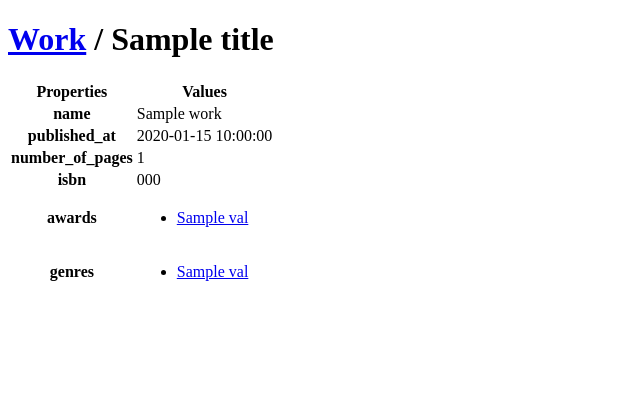
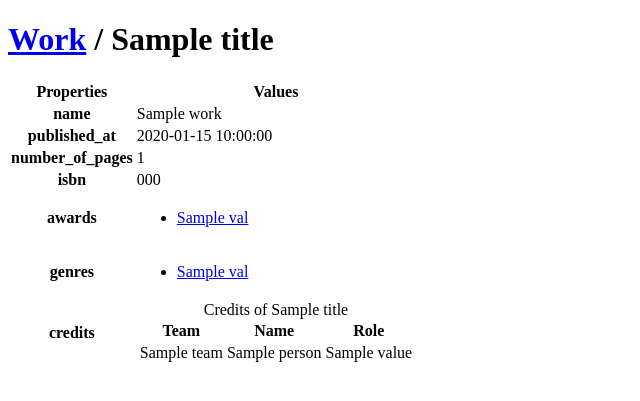
Before and after one commit to clicheio/cliche, a Flask app: template cliche/web/templates/ontology/page_work.html in a window 1280 px wide. Shown: the part 26-427 px from the top of the page, without its empty margins (0-640 px from the left). Run offline with Flask 2, Linux system fonts and the light colour scheme; the template is opened without the code that fills it: most values are stand-ins (such as "Sample title", 1, 10 or a date in 2020); parts of the project's set-up code (start-up, migrations or seed data) failed here and were passed over.

Commit message:
support Credit Model for Work.credits relationship

```diff
--- a/cliche/web/templates/ontology/page_work.html
+++ b/cliche/web/templates/ontology/page_work.html
@@ -51,4 +51,44 @@
       </td>
     </tr>
   {% endif %}
+
+  {% if grouped_credits %}
+    <tr class="credits">
+      <th role="row">credits</th>
+      <td>
+        <table>
+          <caption>Credits of {{ title }}</caption>
+          <thead>
+            <tr>
+              <th>Team</th>
+              <th>Name</th>
+              <th>Role</th>
+            </tr>
+          </thead>
+          <tbody>
+            {% for team_id, credits in grouped_credits %}
+              {% for credit in credits %}
+                {% if team_id is none %}
+                  <tr>
+                    <td colspan="2">{{ credit.person.name }}</td>
+                    <td>{{ credit.role.value }}</td>
+                  </tr>
+                {% else %}
+                  <tr>
+                    {% if loop.first %}
+                      <td rowspan="{{ loop.length }}">
+                        {{- credit.team.name -}}
+                      </td>
+                    {% endif %}
+                    <td>{{ credit.person.name }}</td>
+                    <td>{{ credit.role.value }}</td>
+                  </tr>
+                {% endif %}
+              {% endfor %}
+            {% endfor %}
+          </tbody>
+        </table>
+      </td>
+    </tr>
+  {% endif %}
 {% endblock %}
```
Also changed, not shown: cliche/web/ontology.py (+11 -2 lines).
